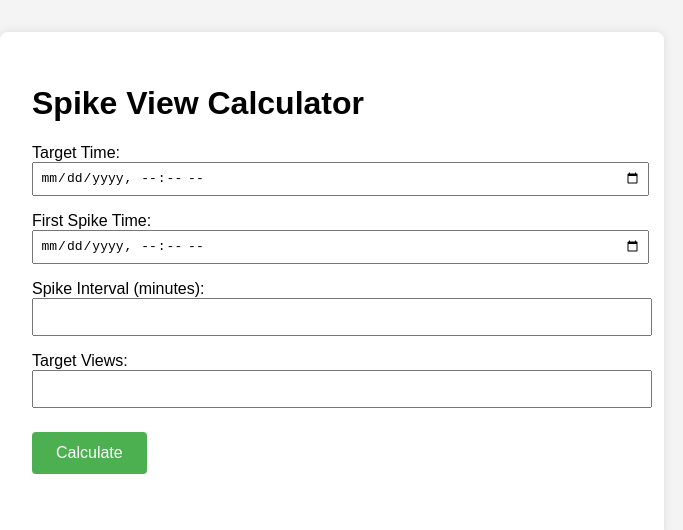
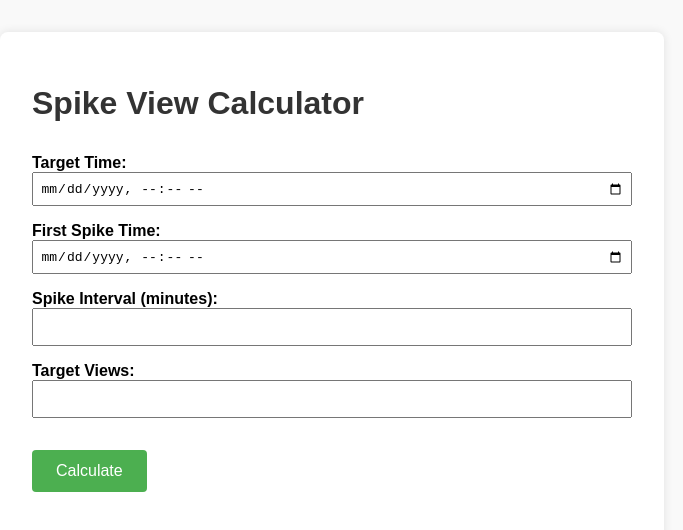
Before and after one commit to saurabbhsinha21/spike-time-calculator, a plain HTML site: page index.html in a window 1280 px wide. Shown: the whole page, without its empty margins (308-991 px from the left). Drawn offline with Linux system fonts and the light colour scheme.

Commit message:
style.css

```diff
--- a/style.css
+++ b/style.css
@@ -1,6 +1,6 @@
 body {
   font-family: Arial, sans-serif;
-  background: #f4f4f4;
+  background: #f9f9f9;
   margin: 0;
   padding: 2em;
 }
@@ -14,19 +14,26 @@ body {
   box-shadow: 0 0 10px rgba(0, 0, 0, 0.1);
 }
 
+h1 {
+  margin-bottom: 1em;
+  color: #333;
+}
+
 label {
   display: block;
   margin: 1em 0 0.5em;
+  font-weight: bold;
 }
 
 input {
   width: 100%;
   padding: 0.5em;
   font-size: 1em;
+  box-sizing: border-box;
 }
 
 button {
-  margin-top: 1em;
+  margin-top: 1.5em;
   padding: 0.75em 1.5em;
   font-size: 1em;
   background: #4caf50;
@@ -34,8 +41,17 @@ button {
   border: none;
   border-radius: 4px;
   cursor: pointer;
+  transition: background 0.2s ease;
+}
+
+button:hover {
+  background: #45a049;
 }
 
 .output {
   margin-top: 2em;
 }
+
+ul {
+  padding-left: 1.2em;
+}
```
